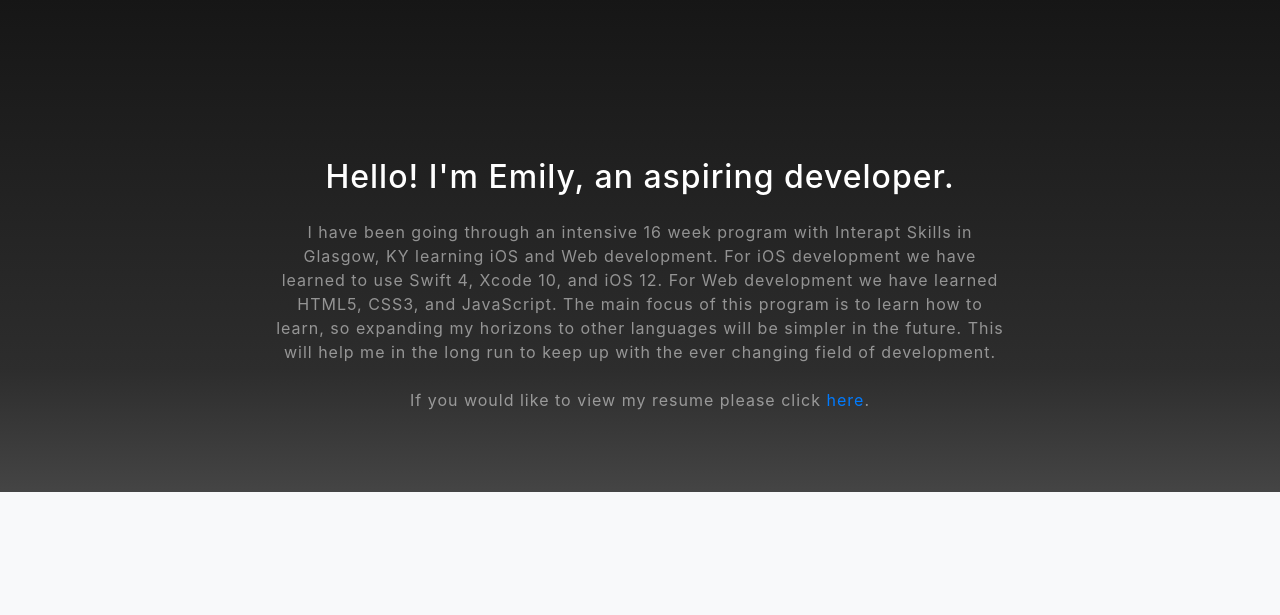
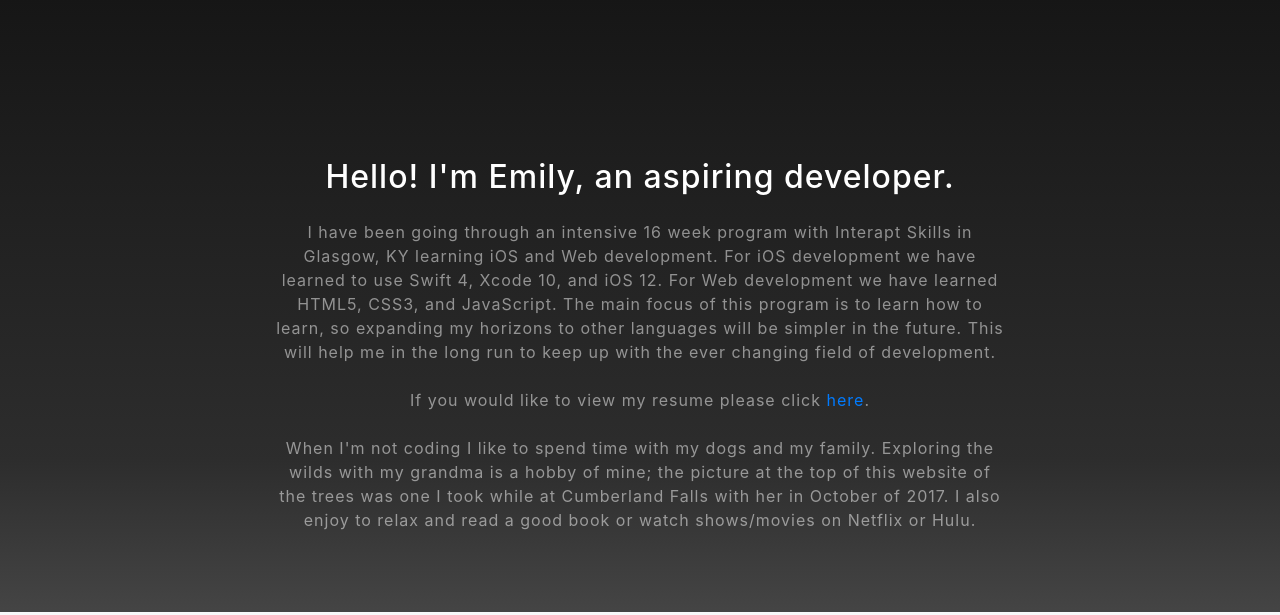
Before and after one commit to emilybaker-king/emilybaker-king.github.io, a website with bundled scripts: page index.html in a window 1280 px wide. Shown: the part 802-1417 px from the top of the page. Built offline with nearby package versions, Linux system fonts and the light colour scheme.

Commit message:
added about me

```diff
--- a/index.html
+++ b/index.html
@@ -68,7 +68,8 @@
             <h2 class="text-white mb-4">Hello! I'm Emily, an aspiring developer.</h2>
             <p class="text-white-50">
               I have been going through an intensive 16 week program with Interapt Skills in Glasgow, KY learning iOS and Web development. For iOS development we have learned to use Swift 4, Xcode 10, and iOS 12. For Web development we have learned HTML5, CSS3, and JavaScript. The main focus of this program is to learn how to learn, so expanding my horizons to other languages will be simpler in the future. This will help me in the long run to keep up with the ever changing field of development.<br><br>
-              If you would like to view my resume please click <a href="https://docs.google.com/document/d/1hJqessEK2OUq2ZLku9DQnYcl15OUAJtCAeb_hxNOCAg/edit#heading=h.5x0d5h95i329" target="_blank">here</a>.
+              If you would like to view my resume please click <a href="https://docs.google.com/document/d/1hJqessEK2OUq2ZLku9DQnYcl15OUAJtCAeb_hxNOCAg/edit#heading=h.5x0d5h95i329" target="_blank">here</a>.<br><br>
+              When I'm not coding I like to spend time with my dogs and my family. Exploring the wilds with my grandma is a hobby of mine; the picture at the top of this website of the trees was one I took while at Cumberland Falls with her in October of 2017. I also enjoy to relax and read a good book or watch shows/movies on Netflix or Hulu.
             </p>
           </div>
           </div>
```
